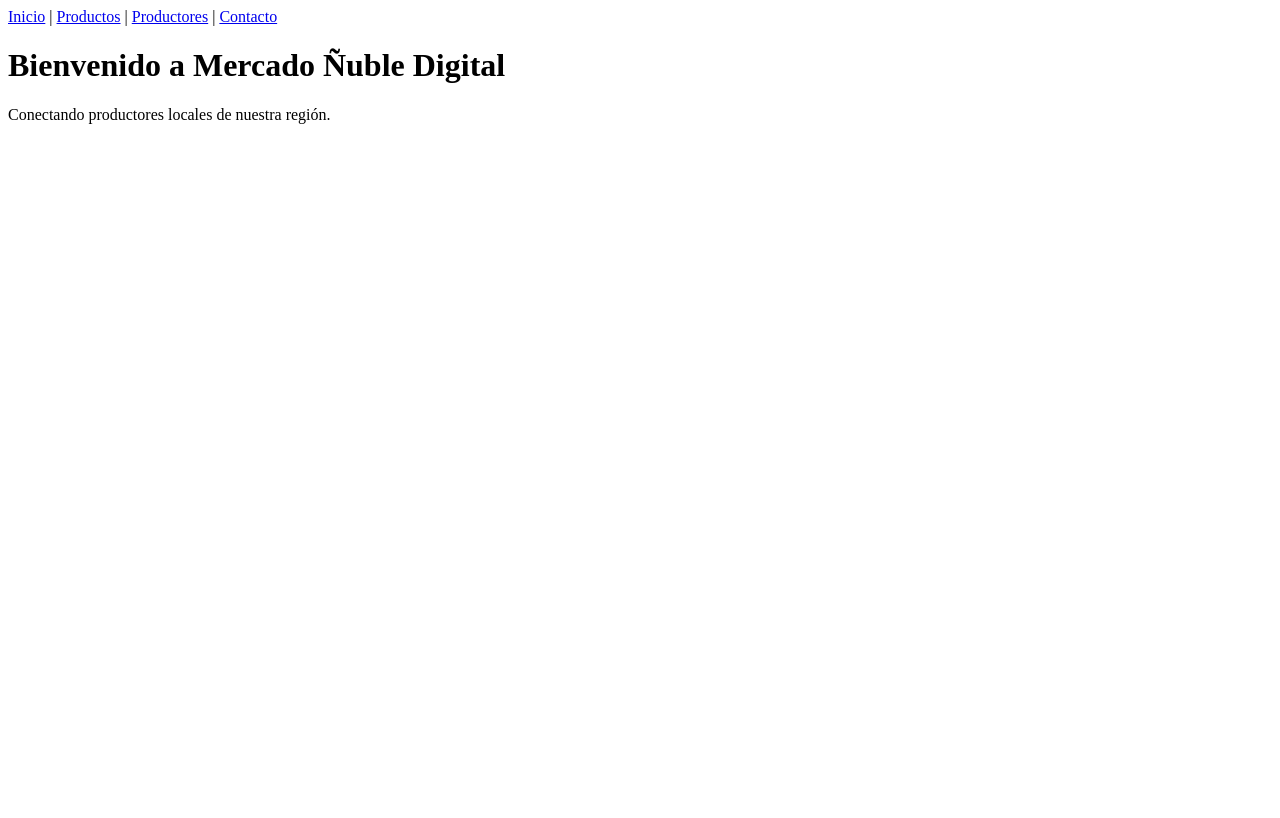
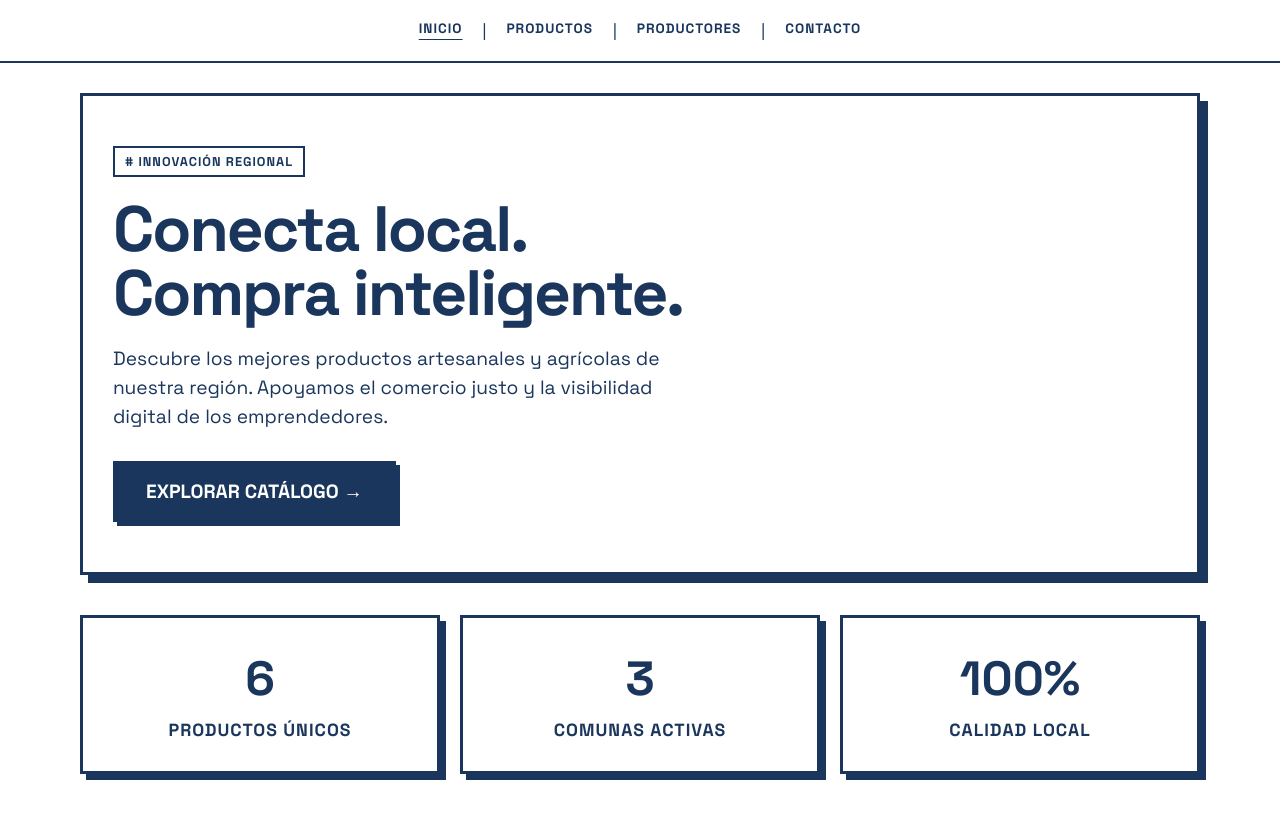
Before and after one commit to javi149/IW600-NT1-Javiera-Rail, a Vue app: page / in a window 1280 px wide. Shown: the top 818 px of the page. Built offline with nearby package versions, Linux system fonts and the light colour scheme.

Commit message:
Parte F - Diseno y presentacion

```diff
--- a/src/App.vue
+++ b/src/App.vue
@@ -13,3 +13,131 @@
     </main>
   </div>
 </template>
+
+<style>
+@import url('https://fonts.googleapis.com/css2?family=Space+Grotesk:wght@400;700&display=swap');
+
+* {
+  box-sizing: border-box;
+  margin: 0;
+  padding: 0;
+  font-family: 'Space Grotesk', sans-serif;
+}
+
+body {
+  background-color: #ffffff;
+  color: #1a365d;
+}
+
+main {
+  max-width: 1200px;
+  margin: 0 auto;
+  padding: 0 40px;
+  padding-bottom: 50px;
+}
+
+header {
+  border-bottom: 2px solid #1a365d;
+  padding: 20px;
+  margin-bottom: 30px;
+}
+
+nav {
+  display: flex;
+  justify-content: center;
+  gap: 20px;
+}
+
+nav a {
+  color: #1a365d;
+  text-decoration: none;
+  font-weight: 700;
+  text-transform: uppercase;
+  font-size: 0.85rem;
+  letter-spacing: 1px;
+}
+
+nav a:hover, nav a.router-link-active {
+  text-decoration: underline;
+  text-underline-offset: 6px;
+}
+
+.tarjeta-contenedor, .formulario, .mensaje-vacio, .resumen-exito {
+  background-color: #ffffff !important;
+  border: 3px solid #1a365d !important;
+  border-radius: 0 !important;
+  box-shadow: 6px 6px 0px #1a365d !important;
+  color: #1a365d !important;
+}
+
+h2 {
+  font-weight: 800;
+  font-size: 2.8rem;
+  letter-spacing: -1.5px;
+  margin-bottom: 25px;
+  color: #1a365d;
+  line-height: 1.1;
+}
+
+h3 {
+  font-weight: 800;
+  font-size: 1.4rem;
+  letter-spacing: -0.5px;
+  margin-bottom: 10px;
+  color: #1a365d;
+}
+
+button, .btn-interes, .btn-enviar, .btn-volver {
+  background-color: #1a365d !important;
+  color: #ffffff !important;
+  border: 3px solid #1a365d !important;
+  border-radius: 0 !important;
+  text-transform: uppercase;
+  font-weight: 800;
+  letter-spacing: 1px;
+  padding: 12px 24px !important;
+  cursor: pointer;
+  transition: all 0.2s ease;
+}
+
+button:hover, .btn-interes:hover, .btn-enviar:hover, .btn-volver:hover {
+  background-color: #ffffff !important;
+  color: #1a365d !important;
+}
+
+input, select, textarea {
+  border: 3px solid #1a365d !important;
+  border-radius: 0 !important;
+  background-color: #ffffff;
+  color: #1a365d;
+  padding: 12px !important;
+  font-weight: bold;
+}
+
+input:focus, select:focus, textarea:focus {
+  outline: none;
+  background-color: #f0f4f8;
+}
+
+.mensaje-vacio, .alerta.error {
+  border-color: #d32f2f !important;
+  color: #d32f2f !important;
+  box-shadow: 6px 6px 0px #d32f2f !important;
+  padding: 20px;
+  text-align: center;
+  font-weight: bold;
+}
+
+.notificacion-interes {
+  background-color: #CFE1B9 !important;
+  color: #1a365d !important;
+  border: 3px solid #1a365d !important;
+  box-shadow: 6px 6px 0px #1a365d !important;
+  border-radius: 0 !important;
+  padding: 15px;
+  margin-bottom: 25px;
+  text-align: center;
+  font-size: 1.2rem;
+  font-weight: bold;
+}
+</style>
--- a/src/components/TarjetaProducto.vue
+++ b/src/components/TarjetaProducto.vue
@@ -1,15 +1,18 @@
 <template>
-  <div class="tarjeta">
+  <div class="tarjeta-contenedor">
+    <img :src="imagen" :alt="nombre" class="img-producto" />
+
+    <div class="contenido-texto">
       <h3>{{ nombre }}</h3>
       <p><strong>Categoría:</strong> {{ categoria }}</p>
       <p><strong>Productor:</strong> {{ productor }}</p>
       <p><strong>Comuna:</strong> {{ comuna }}</p>
       <p class="precio">Valor: ${{ precio }}</p>
 
-    <!-- El botón emite el evento 'me-interesa' y envía la variable 'nombre' -->
       <button class="btn-interes" @click="$emit('me-interesa', nombre)">
         Me interesa
       </button>
+    </div>
   </div>
 </template>
 
@@ -21,36 +24,43 @@ export default {
     categoria: String,
     productor: String,
     comuna: String,
-    precio: Number
+    precio: Number,
+    imagen: String
   }
 }
 </script>
 
 <style scoped>
-.tarjeta {
-  border: 1px solid #ccc;
-  padding: 15px;
-  margin: 10px;
-  border-radius: 8px;
-  background-color: #f4f4f4;
-  width: 250px;
+.tarjeta-contenedor {
+  width: 280px;
+  display: flex;
+  flex-direction: column;
 }
+
+.img-producto {
+  width: 100%;
+  height: 200px;
+  object-fit: cover;
+  border-bottom: 3px solid #1a365d;
+  display: block;
+}
+
+.contenido-texto {
+  padding: 20px;
+  display: flex;
+  flex-direction: column;
+  flex-grow: 1;
+}
+
 .precio {
   font-weight: bold;
-  color: #2e7d32;
+  color: #1a365d;
+  font-size: 1.1rem;
+  margin-top: 10px;
+  margin-bottom: 15px;
 }
+
 .btn-interes {
-  margin-top: 10px;
-  padding: 8px 12px;
-  background-color: #2e7d32;
-  color: white;
-  border: none;
-  border-radius: 4px;
-  cursor: pointer;
-  width: 100%;
-  font-weight: bold;
-}
-.btn-interes:hover {
-  background-color: #1b5e20;
+  margin-top: auto;
 }
 </style>
--- a/src/views/Contacto.vue
+++ b/src/views/Contacto.vue
@@ -16,7 +16,7 @@
 
       <div class="campo">
         <label>Teléfono:</label>
-        <input type="text" v-model="formulario.telefono" placeholder="Ej: +569...">
+        <input type="text" v-model="formulario.telefono" placeholder="Ej: +56912345678">
       </div>
 
       <div class="campo">
@@ -35,7 +35,6 @@
         <textarea v-model="formulario.mensaje" rows="4" placeholder="Escribe tu mensaje aquí..."></textarea>
       </div>
 
-      <!-- Renderizado Condicional del Error -->
       <div v-if="error" class="alerta error">
         {{ error }}
       </div>
@@ -71,7 +70,7 @@ export default {
         mensaje: ''
       },
       error: '',
-      formularioEnviado: false // Bandera para cambiar entre el formulario y el resumen
+      formularioEnviado: false
     }
   },
   methods: {
@@ -101,6 +100,7 @@ export default {
   margin: 0 auto;
 }
 .formulario {
+  margin-top: 25px;
   display: flex;
   flex-direction: column;
   gap: 15px;
@@ -132,9 +132,7 @@ export default {
   font-weight: bold;
   cursor: pointer;
 }
-.btn-enviar:hover, .btn-volver:hover {
-  background-color: #4a148c;
-}
+
 .alerta.error {
   background-color: #ffebee;
   color: #c62828;
--- a/src/views/Inicio.vue
+++ b/src/views/Inicio.vue
@@ -1,6 +1,132 @@
 <template>
-  <div>
-    <h1>Bienvenido a Mercado Ñuble Digital</h1>
-    <p>Conectando productores locales de nuestra región.</p>
+  <div class="inicio-container">
+
+    <section class="hero">
+      <div class="hero-tag"># INNOVACIÓN REGIONAL</div>
+      <h1 class="hero-titulo">Conecta local.<br>Compra inteligente.</h1>
+      <p class="hero-texto">
+        Descubre los mejores productos artesanales y agrícolas de nuestra región.
+        Apoyamos el comercio justo y la visibilidad digital de los emprendedores.
+      </p>
+      <router-link to="/productos" class="btn-hero">Explorar Catálogo →</router-link>
+    </section>
+
+    <section class="dashboard">
+      <div class="stat-box">
+        <span class="stat-numero">6</span>
+        <span class="stat-label">Productos Únicos</span>
+      </div>
+      <div class="stat-box">
+        <span class="stat-numero">3</span>
+        <span class="stat-label">Comunas Activas</span>
+      </div>
+      <div class="stat-box">
+        <span class="stat-numero">100%</span>
+        <span class="stat-label">Calidad Local</span>
+      </div>
+    </section>
+
   </div>
 </template>
+
+<script>
+export default {
+  name: 'Inicio'
+}
+</script>
+
+<style scoped>
+.inicio-container {
+  display: flex;
+  flex-direction: column;
+  gap: 40px;
+  margin-top: 20px;
+}
+
+.hero {
+  border: 3px solid #1a365d;
+  padding: 50px 30px;
+  background-color: #ffffff;
+  box-shadow: 8px 8px 0px #1a365d;
+}
+
+.hero-tag {
+  display: inline-block;
+  border: 2px solid #1a365d;
+  padding: 5px 10px;
+  font-weight: 800;
+  font-size: 0.8rem;
+  letter-spacing: 1px;
+  margin-bottom: 20px;
+}
+
+.hero-titulo {
+  font-size: 4rem;
+  font-weight: 800;
+  line-height: 1;
+  letter-spacing: -2px;
+  margin-bottom: 20px;
+  color: #1a365d;
+}
+
+.hero-texto {
+  font-size: 1.2rem;
+  max-width: 600px;
+  margin-bottom: 30px;
+  line-height: 1.5;
+}
+
+.btn-hero {
+  display: inline-block;
+  background-color: #1a365d;
+  color: #ffffff;
+  border: 3px solid #1a365d;
+  padding: 15px 30px;
+  font-size: 1.2rem;
+  font-weight: 800;
+  text-decoration: none;
+  text-transform: uppercase;
+  transition: all 0.2s ease;
+  box-shadow: 4px 4px 0px #1a365d;
+}
+
+.btn-hero:hover {
+  background-color: #1a365d;
+  transform: translate(-2px, -2px);
+  box-shadow: 6px 6px 0px #1a365d;
+}
+
+
+.dashboard {
+  display: flex;
+  gap: 20px;
+  flex-wrap: wrap;
+}
+
+.stat-box {
+  flex: 1;
+  min-width: 200px;
+  border: 3px solid #1a365d;
+  padding: 30px;
+  text-align: center;
+  background-color: #ffffff;
+  box-shadow: 6px 6px 0px #1a365d;
+  display: flex;
+  flex-direction: column;
+  justify-content: center;
+}
+
+.stat-numero {
+  font-size: 3rem;
+  font-weight: 800;
+  margin-bottom: 10px;
+  color: #1a365d;
+}
+
+.stat-label {
+  font-size: 1.1rem;
+  font-weight: 700;
+  text-transform: uppercase;
+  letter-spacing: 1px;
+}
+</style>
```
Also changed, not shown: src/views/Productos.vue (+32 -33 lines), 1 other file (tests, documents, lock files or other folders). Lines whose indentation alone changed are shown as unchanged.
